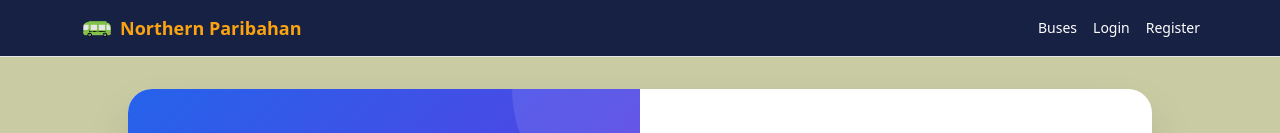
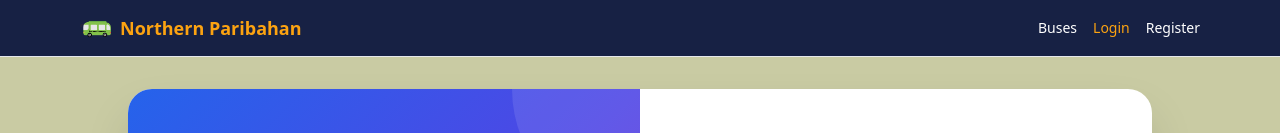
Before and after one commit to uzicodes/Northern-Paribahan, a Next.js app in the folder frontend/: page /login in a window 1280 px wide. Shown: the top 133 px of the page. Built offline with nearby package versions, Linux system fonts and the light colour scheme.

Commit message:
NavbarClient to use usePathname for active link styling in the navbar

```diff
--- a/frontend/components/NavbarClient.tsx
+++ b/frontend/components/NavbarClient.tsx
@@ -1,5 +1,6 @@
 'use client';
 import Link from 'next/link';
+import { usePathname } from 'next/navigation';
 import { useEffect, useMemo, useState } from 'react';
 
 type JwtPayload = { role?: string };
@@ -16,6 +17,7 @@ function decodeRole(token: string | null): string | null {
 }
 
 export default function NavbarClient() {
+  const pathname = usePathname();
   const [token, setToken] = useState<string | null>(null);
   const role = useMemo(() => decodeRole(token), [token]);
 
@@ -31,18 +33,49 @@ export default function NavbarClient() {
     setToken(null);
   }
 
+  const isActive = (path: string) => pathname === path;
+
   return (
     <nav className="flex items-center gap-4 text-sm">
-  <Link href="/buses" className="text-white hover:text-gray-300">Buses</Link>
-      {token && <Link href="/my-bookings" className="text-gray-600 hover:text-gray-900">My Bookings</Link>}
-      {role === 'ADMIN' && <Link href="/admin" className="text-gray-600 hover:text-gray-900">Admin</Link>}
+      <Link
+        href="/buses"
+        className={isActive('/buses') ? 'text-[#FCA311] hover:text-[#FCA311]' : 'text-white hover:text-gray-300'}
+      >
+        Buses
+      </Link>
+      {token && (
+        <Link
+          href="/my-bookings"
+          className={isActive('/my-bookings') ? 'text-[#FCA311] hover:text-[#FCA311]' : 'text-white hover:text-gray-300'}
+        >
+          My Bookings
+        </Link>
+      )}
+      {role === 'ADMIN' && (
+        <Link
+          href="/admin"
+          className={isActive('/admin') ? 'text-[#FCA311] hover:text-[#FCA311]' : 'text-white hover:text-gray-300'}
+        >
+          Admin
+        </Link>
+      )}
       {!token ? (
         <>
-          <Link href="/login" className="text-white hover:text-gray-300">Login</Link>
-          <Link href="/register" className="text-white hover:text-gray-300">Register</Link>
+          <Link
+            href="/login"
+            className={isActive('/login') ? 'text-[#FCA311] hover:text-[#FCA311]' : 'text-white hover:text-gray-300'}
+          >
+            Login
+          </Link>
+          <Link
+            href="/register"
+            className={isActive('/register') ? 'text-[#FCA311] hover:text-[#FCA311]' : 'text-white hover:text-gray-300'}
+          >
+            Register
+          </Link>
         </>
       ) : (
-        <button onClick={logout} className="text-gray-600 hover:text-gray-900">Logout</button>
+        <button onClick={logout} className="text-white hover:text-gray-300">Logout</button>
       )}
     </nav>
   );
```
